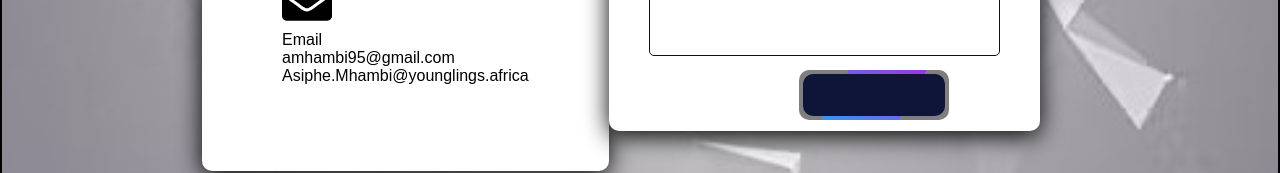
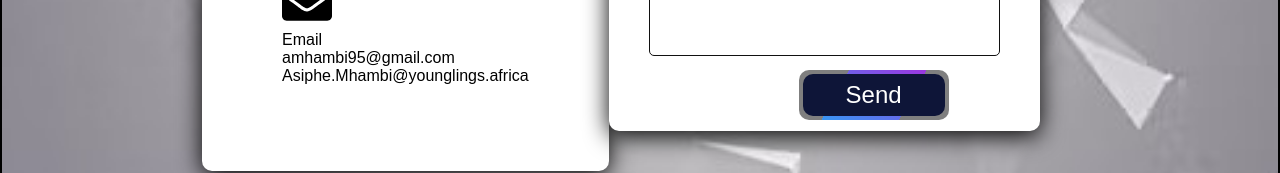
Before and after one commit to AsipheMhambi/My-Portfolio-Website, a React (Create React App) app: page / in a window 1280 px wide. Shown: the part 3813-3986 px from the top of the page. Built offline with nearby package versions, Linux system fonts and the light colour scheme.

Commit message:
emailjs form to handle submition

```diff
--- a/src/components/Contact/Contact.css
+++ b/src/components/Contact/Contact.css
@@ -53,6 +53,18 @@
     resize: none;
 }
 
+.contact-form .send-btn button {
+    text-decoration: none;
+    color: white;
+    font-size: 1.5em;
+    z-index: 10;
+    cursor: pointer;
+    background: none;
+    border: none;
+    outline: none;
+    padding: 0;
+}
+
 .contact-form .send-btn {
     position: relative;
     width: 150px;
@@ -67,6 +79,7 @@
     cursor: pointer;
     bottom: 50px;
     transform: translateX(100%);
+    color: #fff;
 }
 
 .contact-form .send-btn::before {
@@ -90,7 +103,7 @@
 
 .contact-form .send-btn a {
     text-decoration: none;
-    color: #fff;
+    color: white;
     font-size: 1.5em;
     z-index: 10;
     cursor: pointer;
--- a/src/components/Contact/ContactSection.js
+++ b/src/components/Contact/ContactSection.js
@@ -22,7 +22,7 @@ const ContactSection = () => {
     const handleSubmit = (e) => {
         e.preventDefault();
 
-        emailjs.sendForm('YOUR_SERVICE_ID', 'YOUR_TEMPLATE_ID', e.target, 'YOUR_USER_ID')
+        emailjs.sendForm('service_smaz2tv', 'template_3ulzioe', e.target, 'YHUs78CNHJAZi-QwB')
             .then((result) => {
                 console.log(result.text);
             }, (error) => {
```
